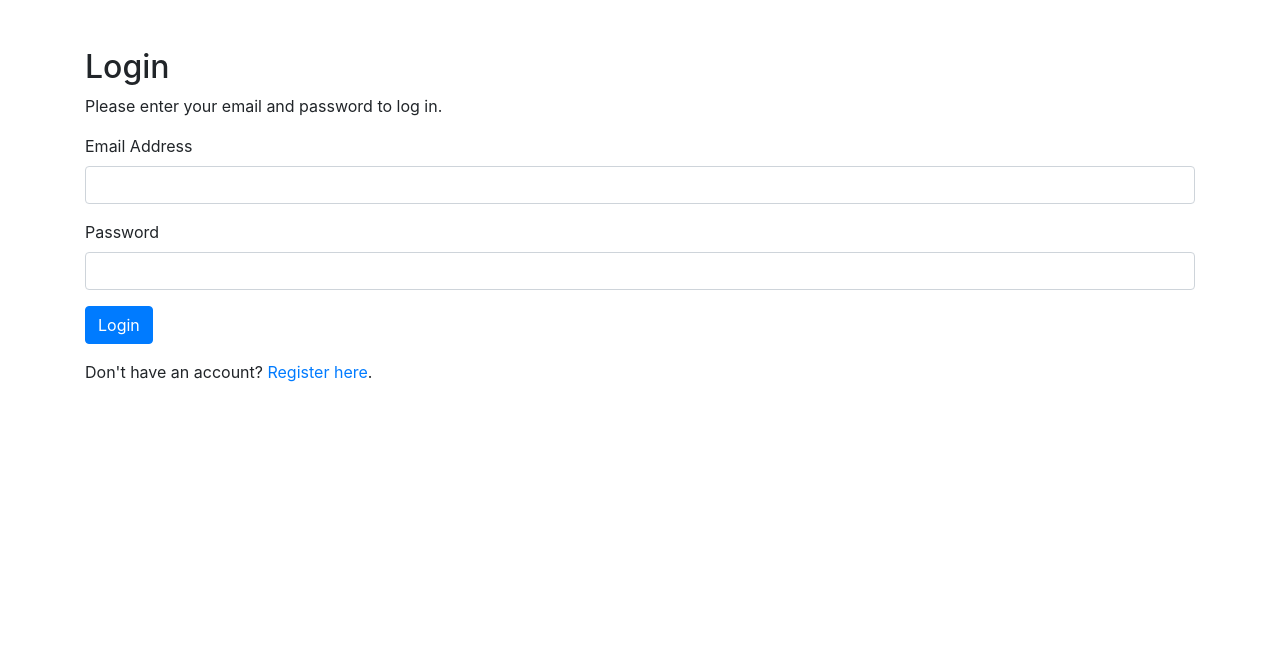
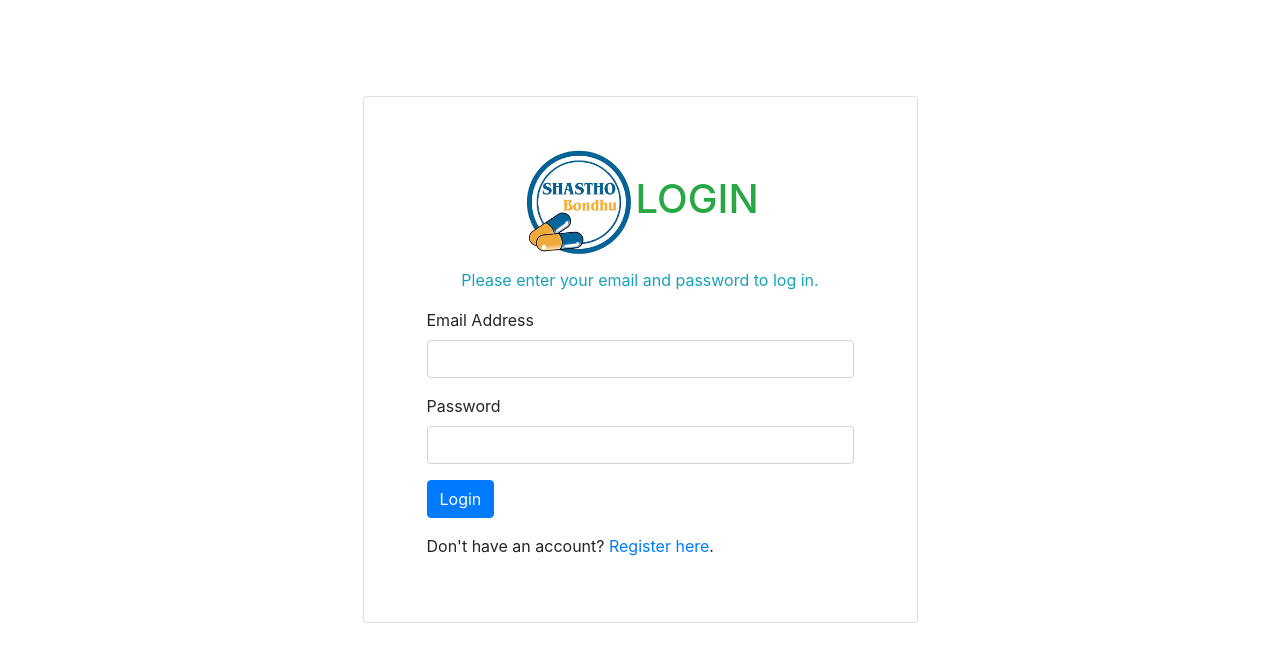
Before and after one commit to krittikaroy0/SB_update, a PHP site: page /login.php in a window 1280 px wide. Shown: the top 662 px of the page. Run offline with PHP 8.4, Linux system fonts and the light colour scheme.

Commit message:
it's our ShasthoBondhu update 23 june 2025

```diff
--- a/assets/css/style.css
+++ b/assets/css/style.css
@@ -5,8 +5,10 @@
     --light-color: #FEFBFC;
     --dark-color: #040404;
 }
-
-.container {
+.font-times {
+    font-family: 'Times New Roman', Times, serif;
+}
+.container{
     min-width: 360px;
 }
 .w-35{
--- a/login.php
+++ b/login.php
@@ -117,15 +117,18 @@
 ?>
 <!DOCTYPE html>
 <html lang="en">
+
 <head>
     <meta charset="UTF-8" />
     <title>Login - ShasthoBondhu</title>
     <link rel="stylesheet" href="https://stackpath.bootstrapcdn.com/bootstrap/4.4.1/css/bootstrap.min.css" />
 </head>
+
 <body>
-<div class="container mt-5">
-    <h2>Login</h2>
-    <p>Please enter your email and password to log in.</p>
+    <section class="container mt-5 pt-5">
+        <div class="col-6 mx-auto card p-5">
+                     <h2 class="text-center text-success h1 font-times text-uppercase fw-bold"> <img src="assets/img/logo_bg.png" class="w-25 d-inline-block" alt="ShasthoBondhu Logo">Login</h2>
+            <p class="text-center text-info">Please enter your email and password to log in.</p>
 
             <?php if (!empty($error) && !$show_lock_alert): ?>
             <div class="alert alert-danger"><?= $error ?></div>
@@ -152,8 +155,9 @@
             }, 1000);
             </script>
             <?php endif; ?>
-
-    <form action="" method="post" <?= $show_lock_alert ? 'style="pointer-events: none; opacity: 0.5;"' : '' ?>>
+            <div class="col-12 ">
+                <form action="" method="post"
+                    <?= $show_lock_alert ? 'style="pointer-events: none; opacity: 0.5;"' : '' ?>>
                     <div class="form-group">
                         <label>Email Address</label>
                         <input type="email" name="email" class="form-control" required />
@@ -168,5 +172,10 @@
                     <p>Don't have an account? <a href="register.php">Register here</a>.</p>
                 </form>
             </div>
+
+    </section>
+
+
 </body>
+
 </html>
```
Lines whose indentation alone changed are shown as unchanged.
